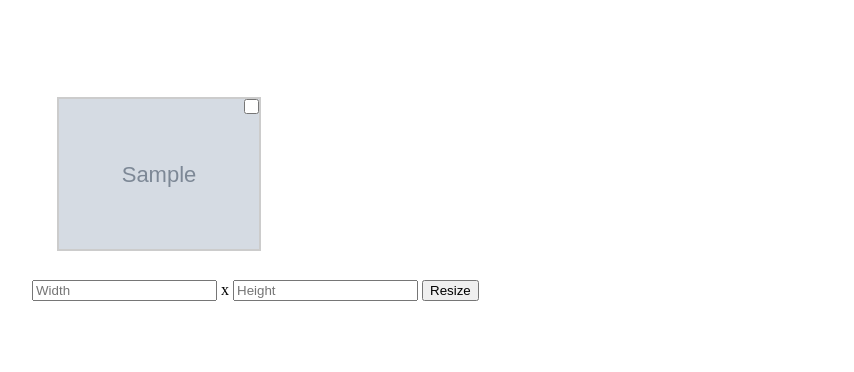
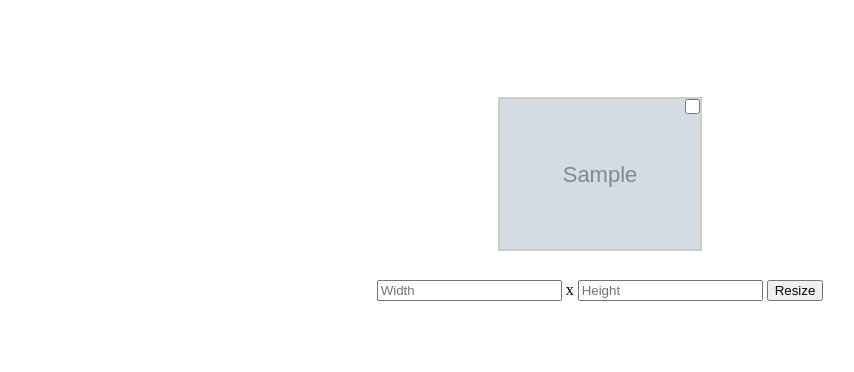
Before and after one commit to yadav1aryan/smartrez, a Django app: a page that uses smartrez/templates/smartrez/results.html in a window 1280 px wide. Shown: the top 372 px of the page, without its empty margins (40-894 px from the left). Run offline with Django 3.2, Linux system fonts and the light colour scheme; tables that the repository leaves empty hold one stand-in row (values such as "Sample post"); grey boxes marked "Sample" are stand-in pictures; some libraries are stand-ins or nearby versions.

Commit message:
Centered results.html
Pretty sure this one is perfectly centered

```diff
--- a/smartrez/templates/smartrez/results.html
+++ b/smartrez/templates/smartrez/results.html
@@ -5,6 +5,7 @@
 <style>
 html {
  padding: 5%;
+ text-align: center;
 }
 .main.sel {
  border: 2px solid #99ff66;
@@ -45,13 +46,12 @@ html {
          <input type="checkbox" class="check" id="check{{forloop.counter}}"/>
      </div>
 {% endfor %}
+<br>
 <form action="{% url 'smartrez:resize' query.term %}", method="post">
 {% csrf_token %}
-<div class="wrap">
  <input type="hidden" name = "act_img" id="act_img" value="" size="40"/>
  <input type="text" name = "width" placeholder="Width"/> x <input type="text" name = "height" placeholder="Height"/>
  <input id="sub" type="submit" value="Resize" class="btn btn-info">
-</div>
 </form>
 </body>
 <script>
```
